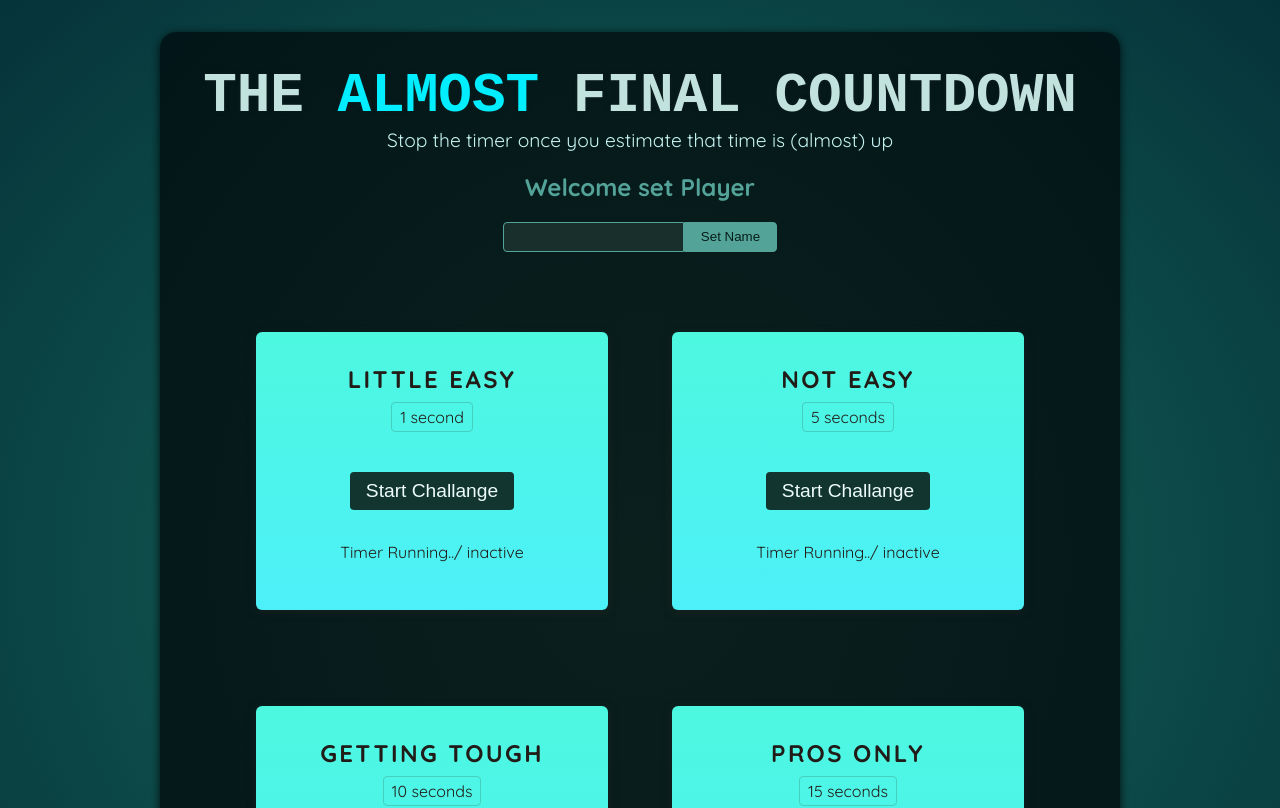
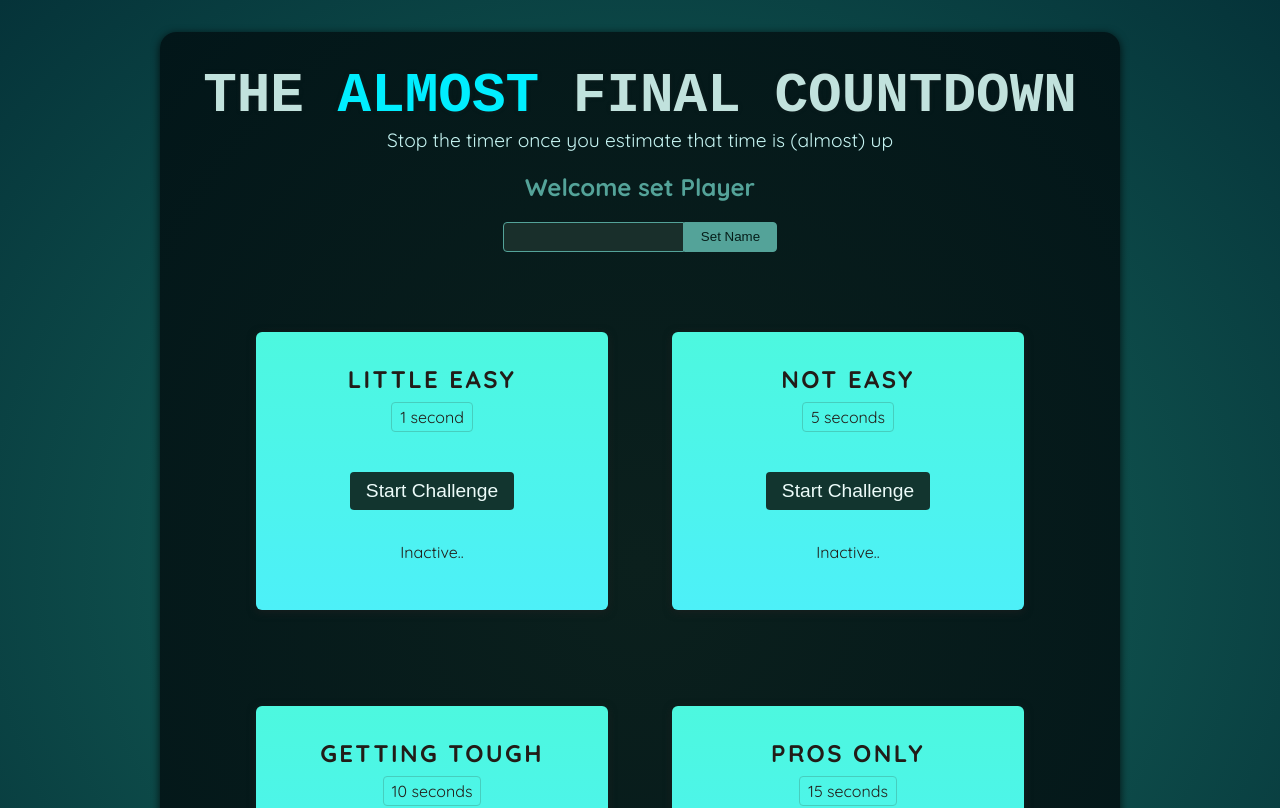
Before and after one commit to vaibhavkmr23/TimerChallangeGame_React, a React (Vite) app: page / in a window 1280 px wide. Shown: the top 808 px of the page. Built offline with nearby package versions, Linux system fonts and the light colour scheme; a web font is replaced by a local one.

Commit message:
setting Timers And Managing the State

```diff
--- a/src/components/TimerChallenge.jsx
+++ b/src/components/TimerChallenge.jsx
@@ -1,14 +1,34 @@
+import { useState } from "react";
+
 export default function TimerChallange({ title, targetTime }) {
+  const [timerExpired, setTimerExpired] = useState(false);
+  const [timerStarted, setTimerStarted] = useState(false);
+
+  function handleStart() {
+    setTimeout(() => {
+      setTimerExpired(true);
+    }, targetTime * 1000);
+    setTimerStarted(true);
+  }
+
+  function handleStop(){
+
+  }
   return (
     <section className="challenge">
       <h2>{title}</h2>
+      {timerExpired && <p>You Lost..</p>}
       <p className="challenge-time">
         {targetTime} second{targetTime > 1 ? "s" : ""}
       </p>
       <p>
-        <button>Start Challange</button>
+        <button onClick={handleStart}>
+          {timerStarted ? "Stop Challenge" : "Start Challenge"}
+        </button>
       </p>
-      <p className="">Timer Running../ inactive</p>
+      <p className={timerStarted ? "active" : undefined}>
+        {timerStarted?"Timer Running..": "Inactive.."}
+      </p>
     </section>
   );
 }
```
